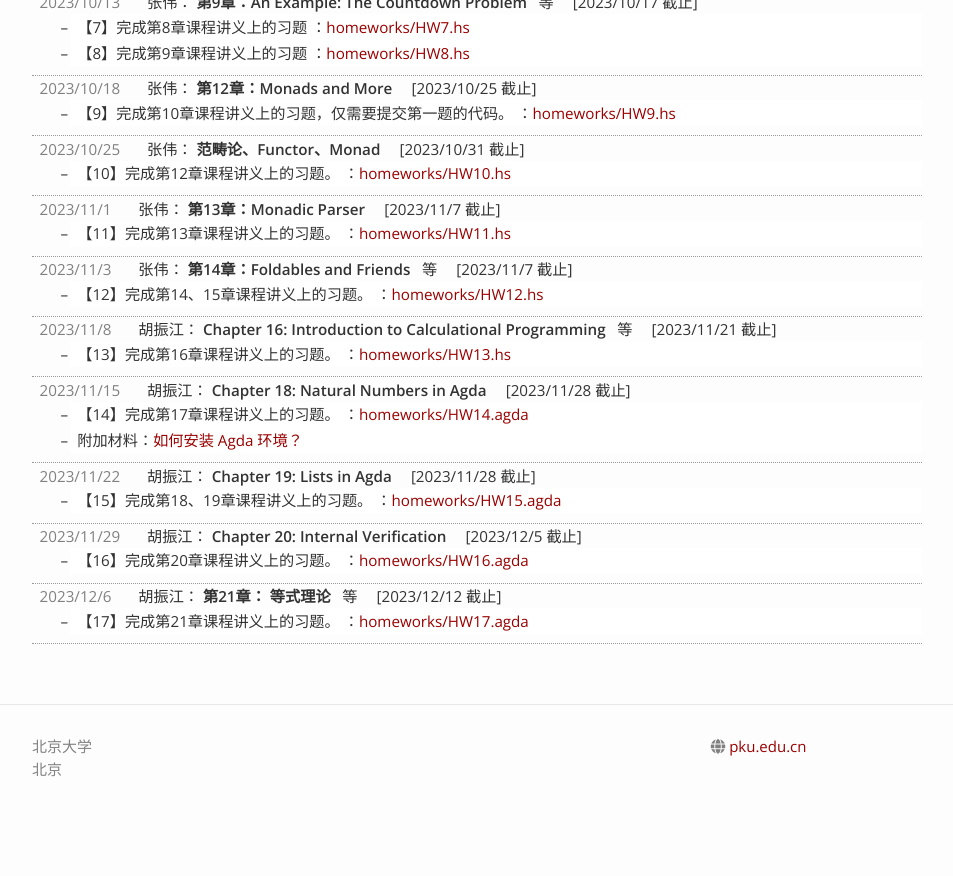
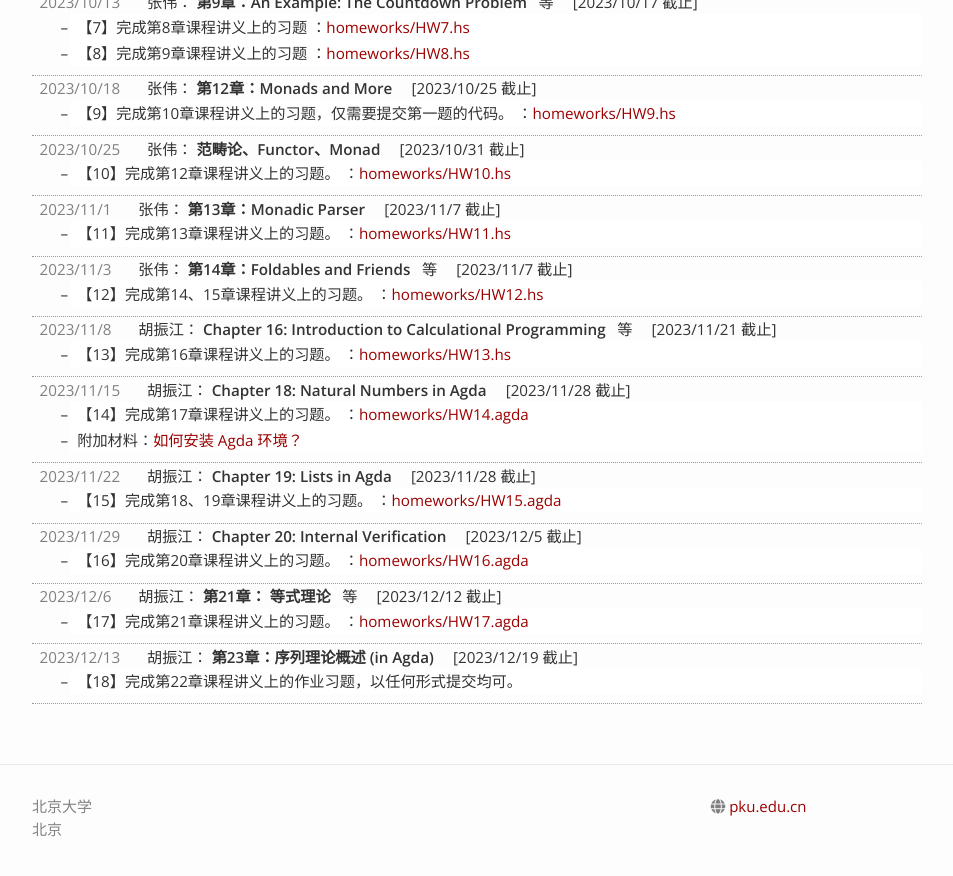
Before and after one commit to zhenjiang888/FP, a Jekyll site: the page built from 2023/assignments.md, in a window 1280 px wide and 900 px high, scrolled down 938 px. Shown: the top 876 px of the window, without its empty margins (163-1116 px from the left). Built offline with Jekyll 4.4.1, drawn with Linux system fonts in a browser that asks for light colours; nearby versions of some CDN libraries; before the commit the page ends 1778 px from its top, so only the background shows below that.

```diff
--- a/_data/_2023.yaml
+++ b/_data/_2023.yaml
@@ -202,5 +202,14 @@ lectures:
     - text: 【17】完成第21章课程讲义上的习题。
       link: homeworks/HW17.agda
     due: 2023/12/12
+- teacher: 胡振江
+  date: 2023/12/13
+  slides:
+  - title: "第23章：序列理论概述 (in Agda)"
+    link: Ch23_BMF_agda.pdf
+  assignment:
+    descriptions:
+    - text: 【18】完成第22章课程讲义上的作业习题，以任何形式提交均可。
+    due: 2023/12/19
 
 updates: []
```
Also changed, not shown: 1 other file.
